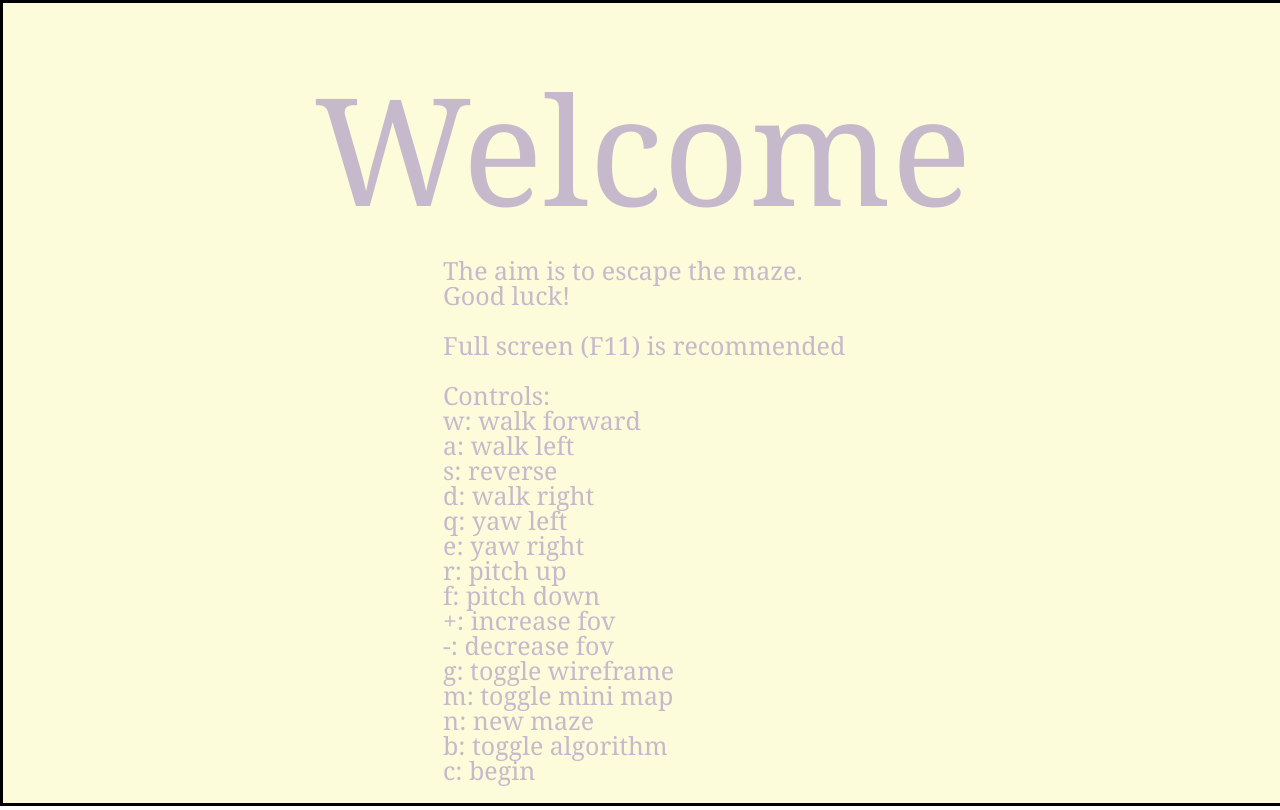
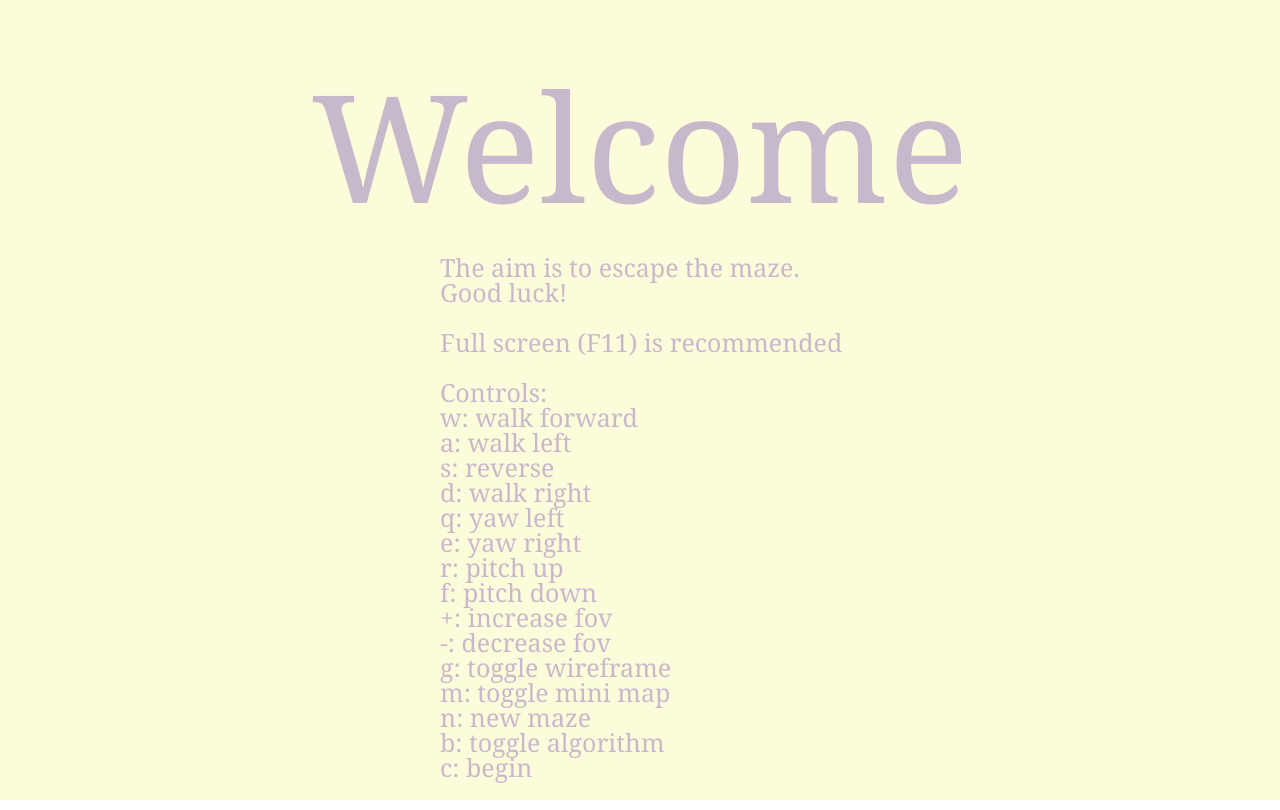
Before and after one commit to RoadKillCat/3dMazeGame, a plain HTML site: page maze.html in a window 1280 px wide. Drawn offline with Linux system fonts and the light colour scheme.

Commit message:
Update maze.html

```diff
--- a/maze.html
+++ b/maze.html
@@ -13,7 +13,6 @@
 		}
 
 		canvas{
-			border: 3px solid;
 			background-color:#FCFCDA;
 		}
 		</style>
```
